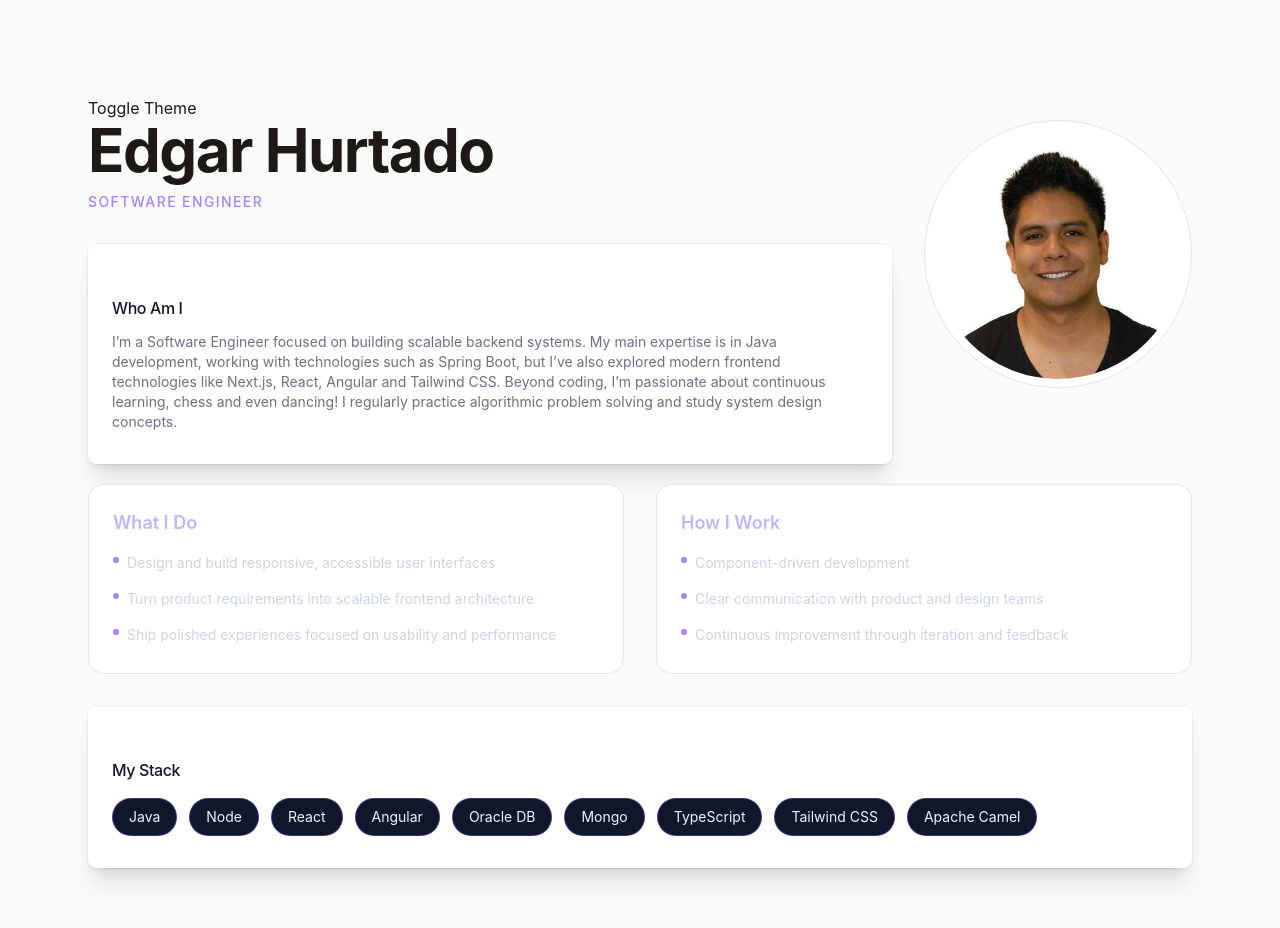
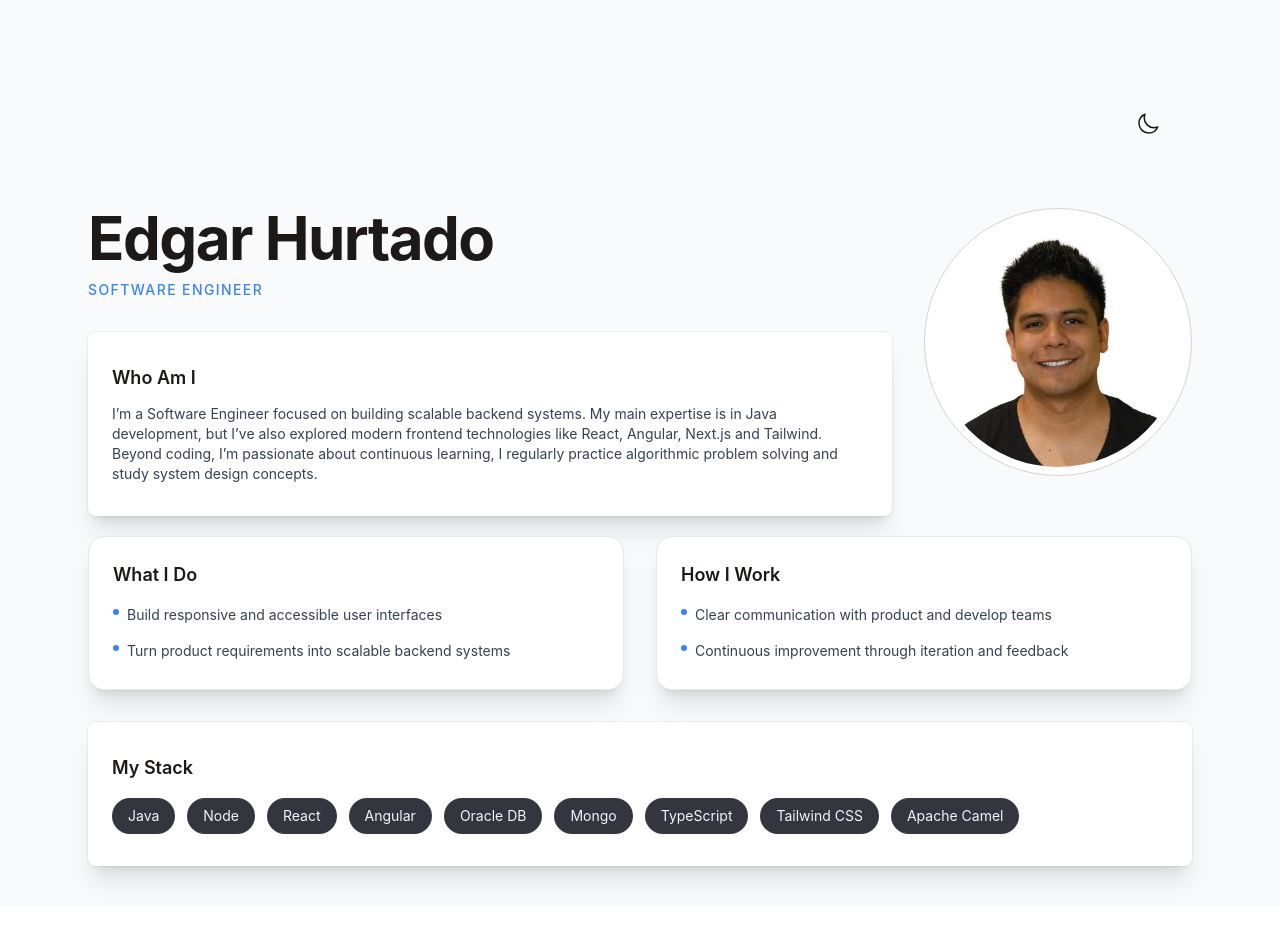
Before and after one commit to edgarhurtado27/spa-profile, a React (Vite) app: page / in a window 1280 px wide. Shown: the top 928 px of the page. After the commit the page ends 906 px from the top, so only its background shows below. Built offline with nearby package versions, Linux system fonts and the light colour scheme.

Commit message:
Improvements on UI

```diff
--- a/index.html
+++ b/index.html
@@ -4,7 +4,7 @@
     <meta charset="UTF-8" />
     <link rel="icon" type="image/svg+xml" href="/favicon.svg" />
     <meta name="viewport" content="width=device-width, initial-scale=1.0" />
-    <title>spa-profile</title>
+    <title>Edgar profile</title>
   </head>
   <body>
     <div id="root"></div>
--- a/src/HeroComponent.tsx
+++ b/src/HeroComponent.tsx
@@ -1,3 +1,5 @@
+import { useState, useEffect } from "react";
+
 const coreStack = [
   "Java",
   "Node",
@@ -11,14 +13,12 @@ const coreStack = [
 ];
 
 const whatIDo = [
-  "Design and build responsive, accessible user interfaces",
-  "Turn product requirements into scalable frontend architecture",
-  "Ship polished experiences focused on usability and performance",
+  "Build responsive and accessible user interfaces",
+  "Turn product requirements into scalable backend systems",
 ];
 
 const howIWork = [
-  "Component-driven development",
-  "Clear communication with product and design teams",
+  "Clear communication with product and develop teams",
   "Continuous improvement through iteration and feedback",
 ];
 
@@ -33,14 +33,64 @@ const getFullName = () => {
 };
 
 function HeroComponent() {
+  const [theme, setTheme] = useState("light");
+
+  useEffect(() => {
+    const saved = localStorage.getItem("theme");
+    if (saved) {
+      setTheme(saved);
+      document.documentElement.classList.toggle("dark", saved === "dark");
+    }
+  }, []);
+
   const toggleTheme = () => {
-    document.documentElement.classList.toggle("dark");
+    const newTheme = theme === "light" ? "dark" : "light";
+    setTheme(newTheme);
+    document.documentElement.classList.toggle("dark", newTheme === "dark");
+    localStorage.setItem("theme", newTheme);
   };
 
   return (
-    <section className="min-h-screen bg-stone-50 text-stone-900 dark:bg-zinc-950 dark:text-zinc-100 transition-colors duration-500">
-      <div className="mx-auto max-w-6xl px-6 py-16 sm:py-24">
-        <button onClick={toggleTheme}>Toggle Theme</button>
+    <section className="min-h-screen bg-[#F9FAFB] text-stone-900 dark:bg-[#1E1E22] dark:text-zinc-100 transition-colors duration-500">
+      <div className="mx-auto max-w-6xl px-6 py-10 ">
+<div className="mx-auto max-w-6xl px-6 py-16 flex justify-end">
+        <button
+          onClick={toggleTheme}
+          className="p-2 rounded-full dark:hover:bg-gray-900 hover:bg-gray-300 transition"
+        >
+          {theme === "light" ? (
+            <svg
+              xmlns="http://www.w3.org/2000/svg"
+              fill="none"
+              viewBox="0 0 24 24"
+              stroke-width="1.5"
+              stroke="currentColor"
+              class="size-6"
+            >
+              <path
+                stroke-linecap="round"
+                stroke-linejoin="round"
+                d="M21.752 15.002A9.72 9.72 0 0 1 18 15.75c-5.385 0-9.75-4.365-9.75-9.75 0-1.33.266-2.597.748-3.752A9.753 9.753 0 0 0 3 11.25C3 16.635 7.365 21 12.75 21a9.753 9.753 0 0 0 9.002-5.998Z"
+              />
+            </svg>
+          ) : (
+            <svg
+              xmlns="http://www.w3.org/2000/svg"
+              fill="none"
+              viewBox="0 0 24 24"
+              strokeWidth={1.5}
+              stroke="currentColor"
+              className="size-6"
+            >
+              <path
+                strokeLinecap="round"
+                strokeLinejoin="round"
+                d="M12 3v2.25m6.364.386-1.591 1.591M21 12h-2.25m-.386 6.364-1.591-1.591M12 18.75V21m-4.773-4.227-1.591 1.591M5.25 12H3m4.227-4.773L5.636 5.636M15.75 12a3.75 3.75 0 1 1-7.5 0 3.75 3.75 0 0 1 7.5 0Z"
+              />
+            </svg>
+          )}
+        </button>
+        </div>
 
         {/* Presentation */}
         <div className="grid gap-8 lg:grid-cols-[3fr_1fr] lg:items-start">
@@ -48,23 +98,18 @@ function HeroComponent() {
             <h1 className="text-4xl font-bold tracking-tight sm:text-6xl">
               {getFullName()}
             </h1>
-            <p className="mt-3 text-sm font-medium uppercase tracking-widest text-violet-400">
+            <p className="mt-3 text-sm font-medium uppercase tracking-widest text-[#3B82F6] dark:text-blue-300">
               {PERSONAL_INFO.role}
             </p>
 
-            <div
-              className="mt-8 rounded-2xl bg-white dark:bg-gray-800 rounded-lg px-6 py-8 ring shadow-xl ring-gray-900/5 p-6"
-            >
-              <h2 className="text-gray-900 dark:text-white mt-5 text-base font-medium tracking-tight">
-                Who Am I
-              </h2>
-              <p className="mt-3 text-gray-500 dark:text-gray-400 mt-2 text-sm">
+            <div className="mt-8 rounded-2xl bg-white dark:bg-[#27282D] rounded-lg px-6 py-8 ring shadow-xl ring-gray-900/5 p-6">
+              <h2 className="text-lg font-semibold">Who Am I</h2>
+              <p className="mt-3 text-gray-700 dark:text-gray-400 mt-2 text-sm">
                 I’m a Software Engineer focused on building scalable backend
-                systems. My main expertise is in Java development, working with
-                technologies such as Spring Boot, but I’ve also explored modern
-                frontend technologies like Next.js, React, Angular and Tailwind
-                CSS. Beyond coding, I’m passionate about continuous learning,
-                chess and even dancing! I regularly practice algorithmic problem
+                systems. My main expertise is in Java development, but I’ve also
+                explored modern frontend technologies like React, Angular,
+                Next.js and Tailwind. Beyond coding, I’m passionate about
+                continuous learning, I regularly practice algorithmic problem
                 solving and study system design concepts.
               </p>
             </div>
@@ -72,7 +117,7 @@ function HeroComponent() {
           <div>
             <img
               className="rounded-full bg-white dark:bg-zinc-900
-border border-stone-200 dark:border-zinc-800 p-2"
+border border-stone-300 dark:border-zinc-800 p-2"
               src="./src/assets/images/photo_profile.webp"
             ></img>
           </div>
@@ -82,16 +127,14 @@ border border-stone-200 dark:border-zinc-800 p-2"
         <div className="mt-5 grid gap-8 lg:grid-cols-[1fr_1fr] lg:items-start">
           <div className="grid gap-4">
             <article
-              className="rounded-2xl bg-white dark:bg-zinc-900
-border border-stone-200 dark:border-zinc-800 p-6"
+              className="rounded-2xl bg-white dark:bg-[#27282D]
+border border-slate-200 dark:border-zinc-800 p-6 shadow-xl"
             >
-              <h2 className="text-lg font-semibold text-violet-300">
-                What I Do
-              </h2>
-              <ul className="mt-3 space-y-2 text-sm leading-7 text-slate-300">
+              <h2 className="text-lg font-semibold">What I Do</h2>
+              <ul className="mt-3 space-y-2 text-sm leading-7 text-gray-700 dark:text-gray-400">
                 {whatIDo.map((item) => (
                   <li key={item} className="flex gap-2">
-                    <span className="mt-2 h-1.5 w-1.5 rounded-full bg-violet-400" />
+                    <span className="mt-2 h-1.5 w-1.5 rounded-full bg-[#3B82F6] dark:bg-blue-300" />
                     <span>{item}</span>
                   </li>
                 ))}
@@ -100,16 +143,14 @@ border border-stone-200 dark:border-zinc-800 p-6"
           </div>
           <div className="grid gap-4">
             <article
-              className="rounded-2xl bg-white dark:bg-zinc-900
-border border-stone-200 dark:border-zinc-800 p-6"
+              className="rounded-2xl bg-white dark:bg-[#27282D]
+border border-slate-200 dark:border-zinc-800 p-6 shadow-xl"
             >
-              <h2 className="text-lg font-semibold text-violet-300">
-                How I Work
-              </h2>
-              <ul className="mt-3 space-y-2 text-sm leading-7 text-slate-300">
+              <h2 className="text-lg font-semibold">How I Work</h2>
+              <ul className="mt-3 space-y-2 text-sm leading-7 text-gray-700 dark:text-gray-400">
                 {howIWork.map((item) => (
                   <li key={item} className="flex gap-2">
-                    <span className="mt-2 h-1.5 w-1.5 rounded-full bg-violet-400" />
+                    <span className="mt-2 h-1.5 w-1.5 rounded-full bg-[#3B82F6] dark:bg-blue-300" />
                     <span>{item}</span>
                   </li>
                 ))}
@@ -119,13 +160,13 @@ border border-stone-200 dark:border-zinc-800 p-6"
         </div>
 
         {/* Stack */}
-        <div className="mt-8 rounded-2xl bg-white dark:bg-gray-800 rounded-lg px-6 py-8 ring shadow-xl ring-gray-900/5 p-6">
-          <h2 className="text-gray-900 dark:text-white mt-5 text-base font-medium tracking-tight">My Stack</h2>
+        <div className="mt-8 rounded-2xl bg-white dark:bg-[#27282D] rounded-lg px-6 py-8 ring shadow-xl ring-gray-900/5 p-6">
+          <h2 className="text-lg font-semibold">My Stack</h2>
           <div className="mt-4 flex flex-wrap gap-3">
             {coreStack.map((stackItem) => (
               <span
                 key={stackItem}
-                className="rounded-full border border-violet-500/40 bg-slate-900 px-4 py-2 text-sm text-slate-100"
+                className="rounded-full bg-[#34363F] px-4 py-2 text-sm text-slate-100"
               >
                 {stackItem}
               </span>
```
